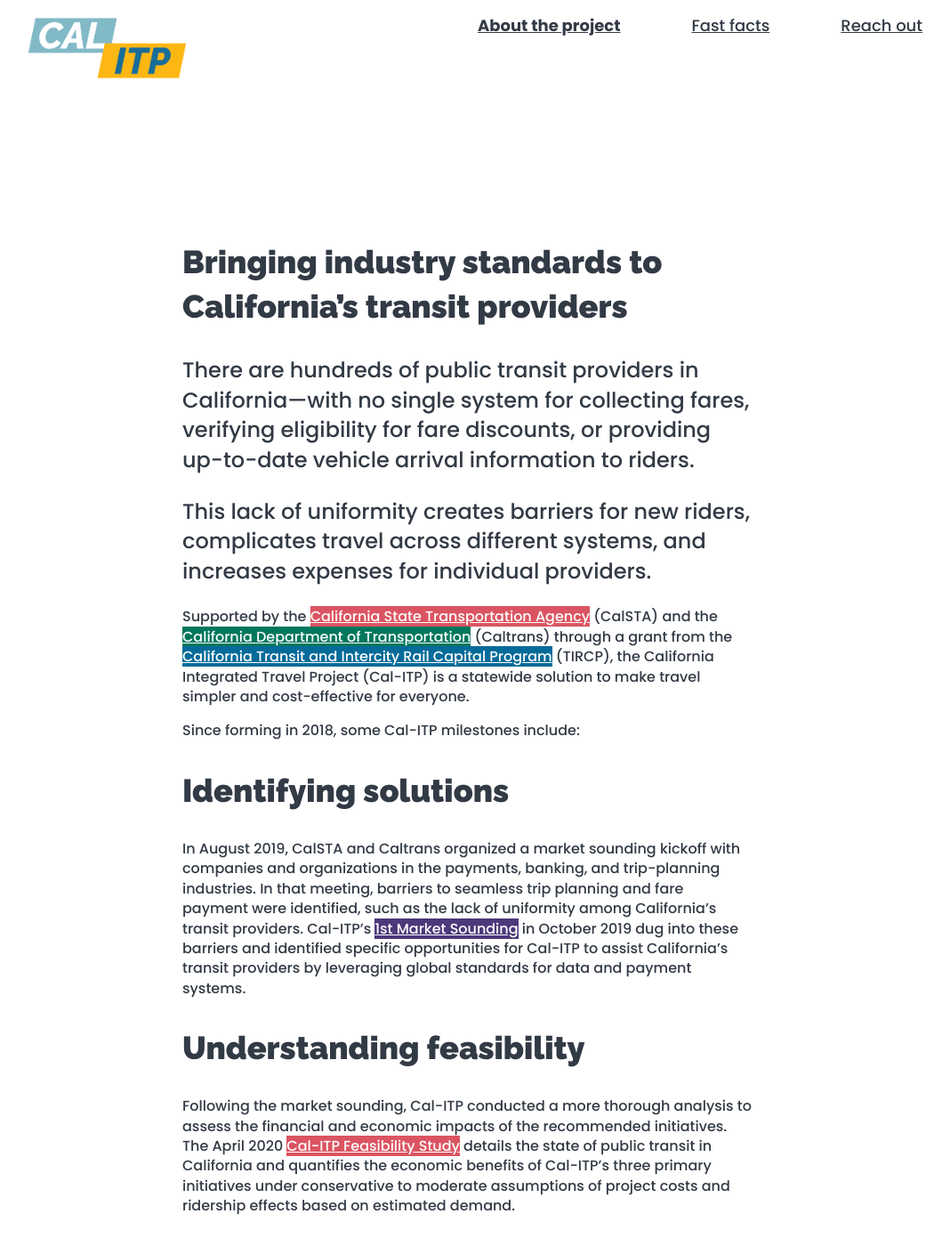
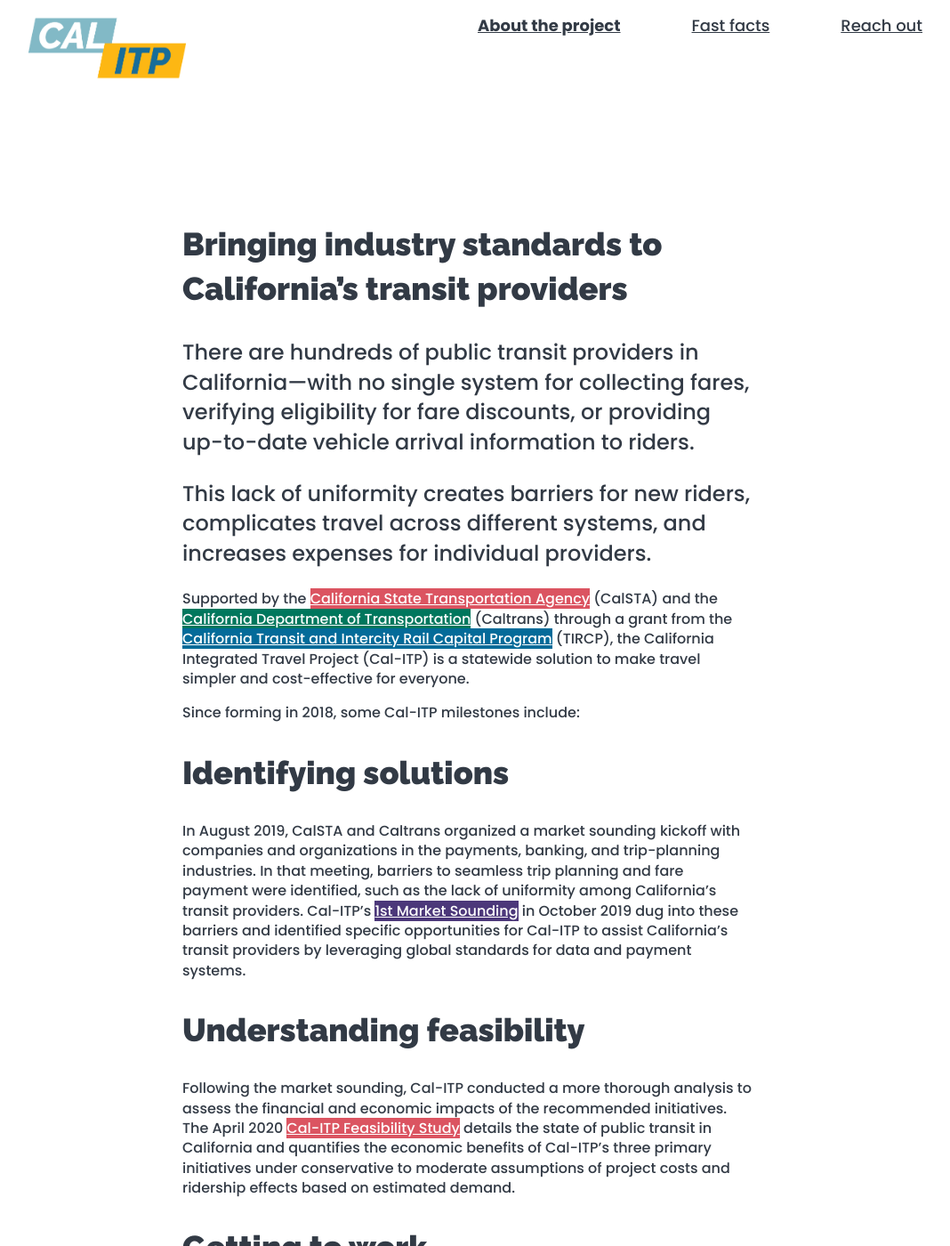
Before and after one commit to cal-itp/calitp.org, a Jekyll site: the page built from index.html, in a window 1280 px wide and 1400 px high, scrolled down 1690 px. Shown: the whole window at 89% size, without its empty margins (115-1183 px from the left). Built offline with Jekyll 4.4.1, drawn with Linux system fonts in a browser that asks for light colours.

Commit message:
More spacing to deal with the header

```diff
--- a/stylesheets/main.css
+++ b/stylesheets/main.css
@@ -188,7 +188,13 @@
 }
 
 #about {
-  padding-top: 100px;
+  padding-top: 80px;
+}
+#funfacts {
+  padding-top: 80px;
+}
+#reachout {
+  padding-top: 80px;
 }
 
 #lastminute {
```
